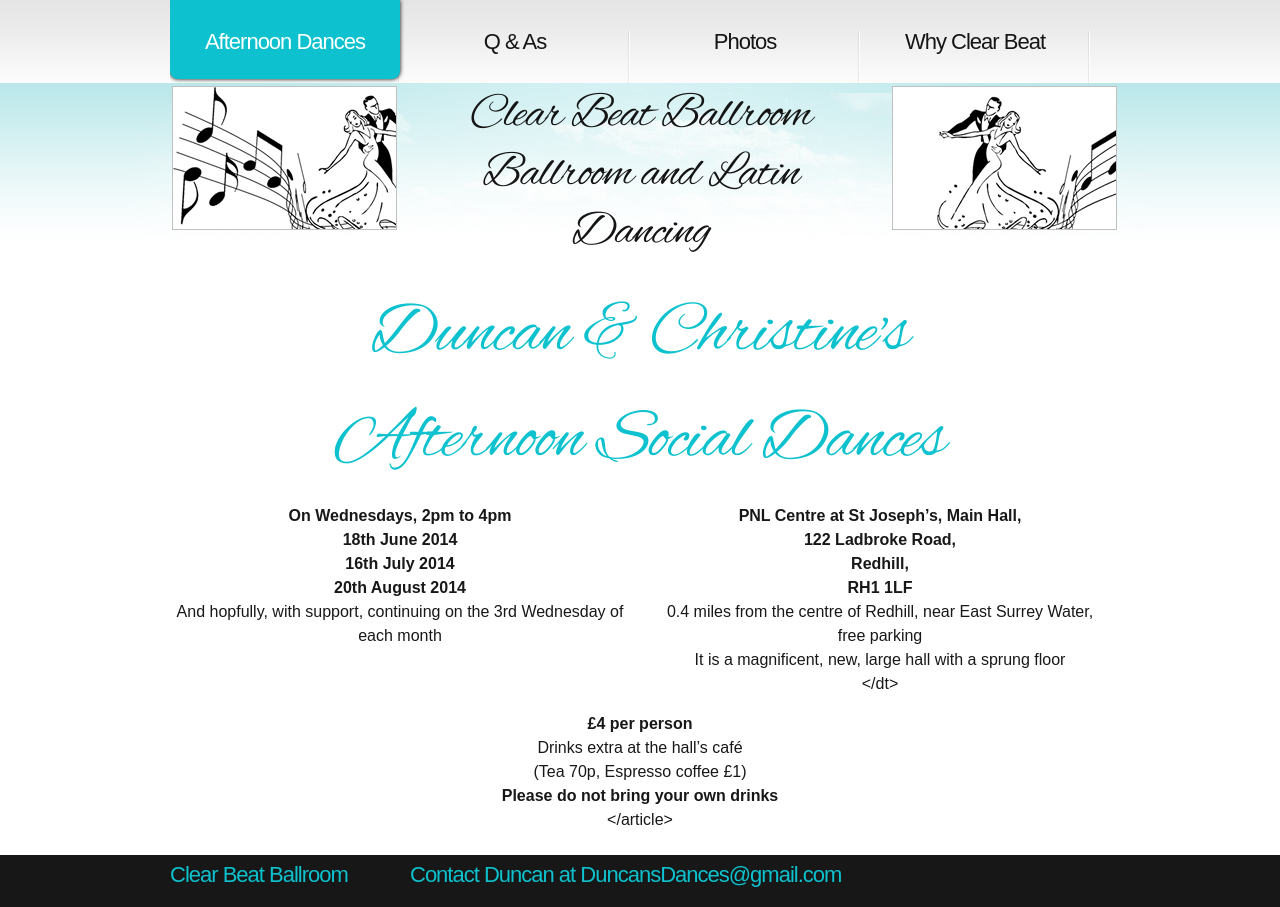
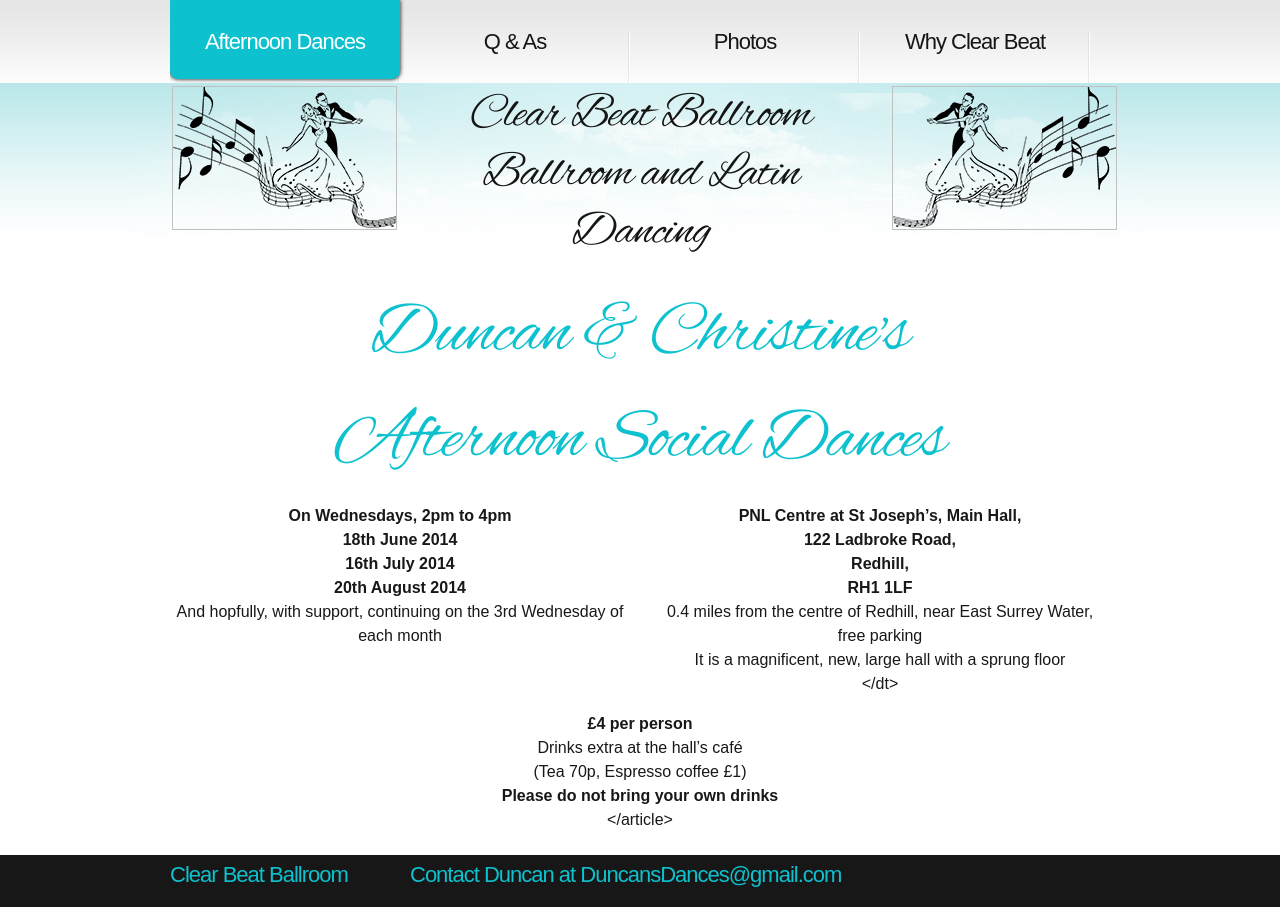
Before and after one commit to ramsayd/duncansdances, a Jekyll site: the page built from 00_index.md, in a window 1280 px wide. Built offline with Jekyll 4.4.1, drawn with Linux system fonts in a browser that asks for light colours.

Commit message:
Update style.css

```diff
--- a/css/style.css
+++ b/css/style.css
@@ -176,7 +176,7 @@ h1
   height:144px;
   text-indent:-5000px;
   border = 0;
-  background:url(../images/LEFT_DANCE4-300.jpg) 0 0 no-repeat;
+  background:url(../images/left.png) 0 0 no-repeat;
 }
 
 .right-logo
@@ -185,7 +185,7 @@ h1
   width:225px;
   height:144px;
   text-indent:-5000px;
-  background:url(../images/RIGHT_DANCE4-300.jpg) 0 0 no-repeat;
+  background:url(../images/right.png) 0 0 no-repeat;
 }
 
 .clear-beat-text
```
